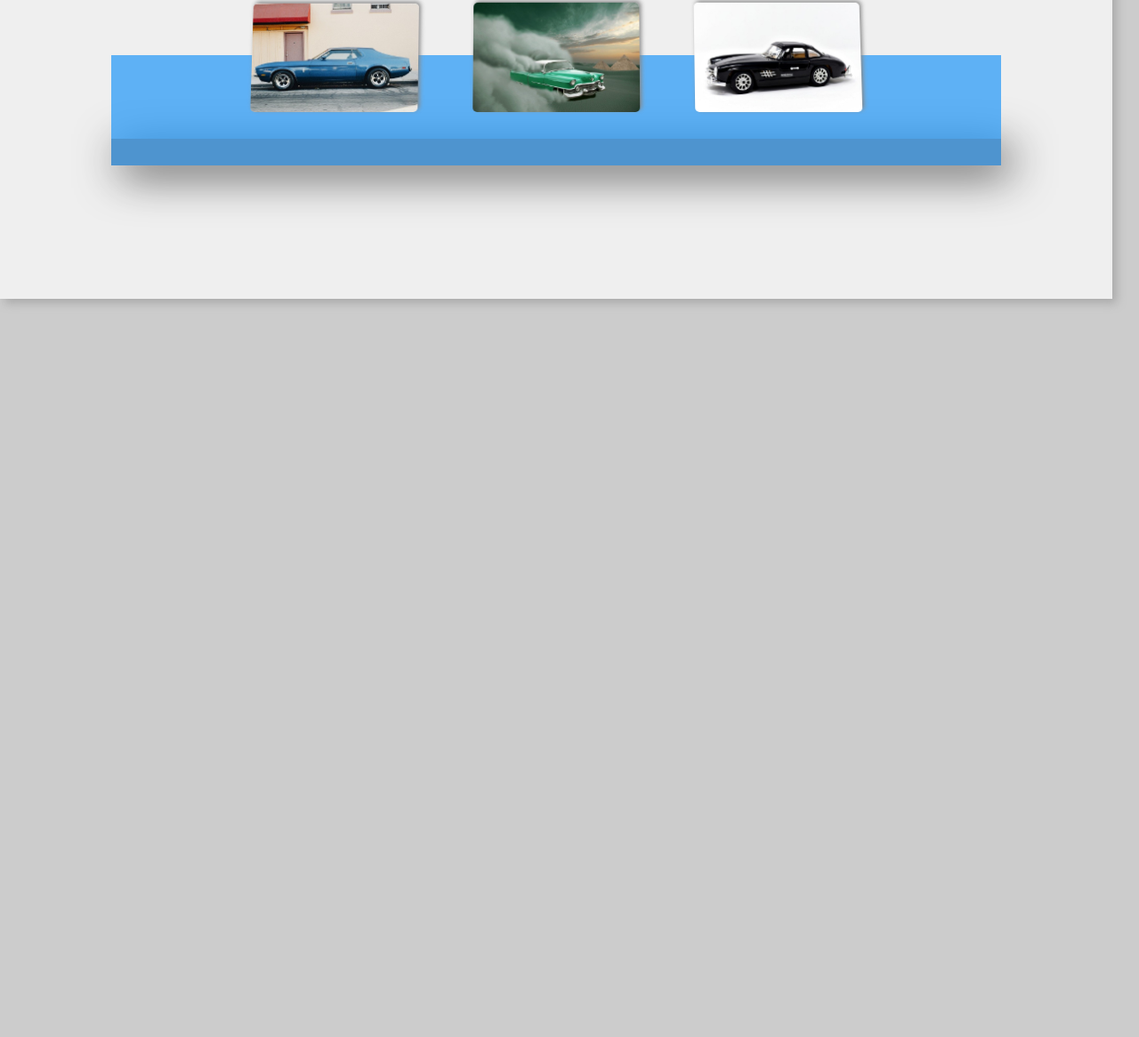
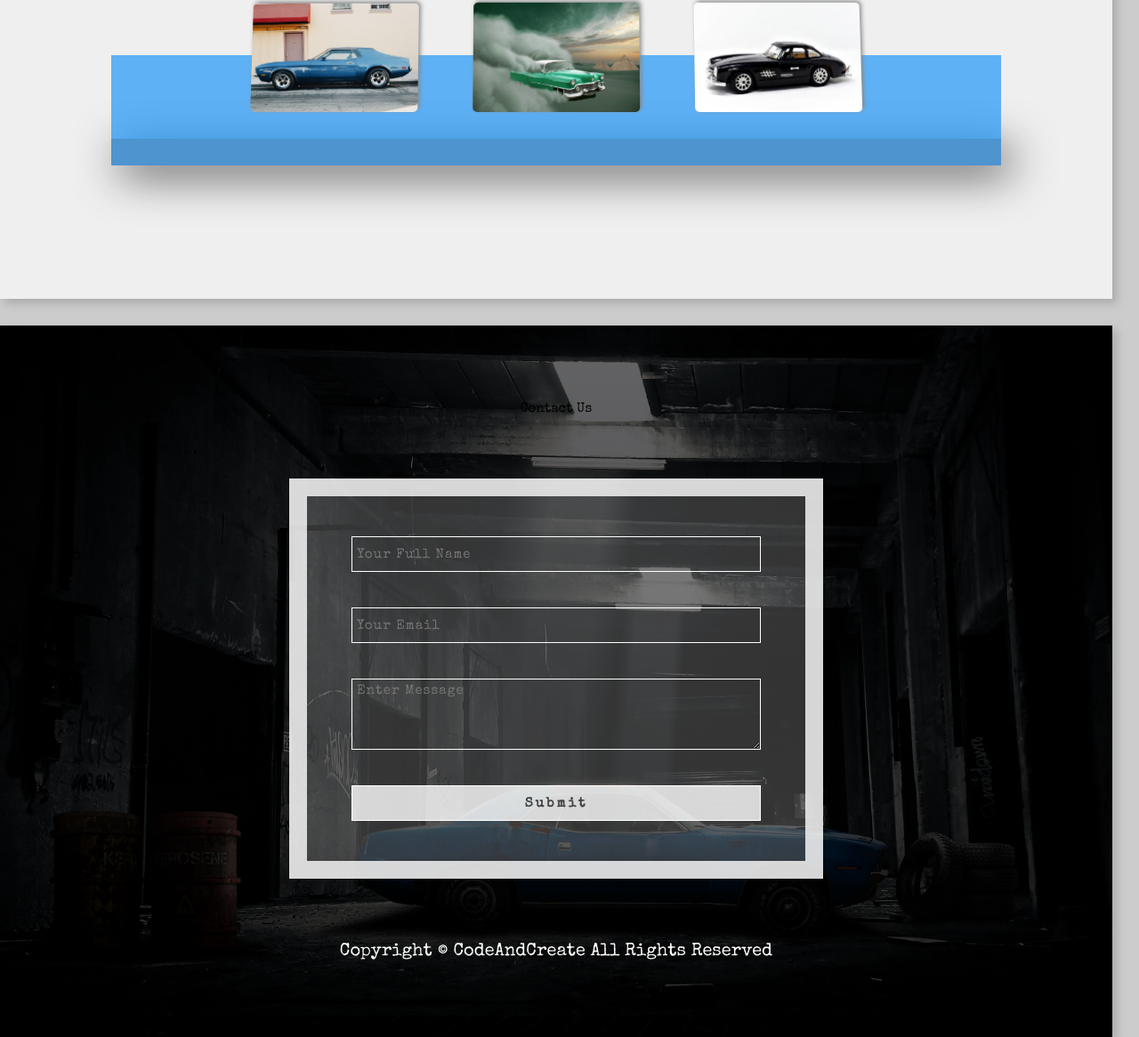
Before and after one commit to BrianLevin/Classic-Cars, a plain HTML site: page index.html in a window 1280 px wide. Shown: the part 2954-4120 px from the top of the page at 89% size. Before the commit the page ends 3320 px from the top, so only its background shows below. Drawn offline with nearby package versions, Linux system fonts and the light colour scheme; a web font is replaced by a local one.

Commit message:
create and customize contact section and footer

```diff
--- a/index.html
+++ b/index.html
@@ -104,7 +104,22 @@
         </section>
       </div>
       <!-- End of Section 4 -->
-
+           <!-- Section 5 -->
+    <div class="wrapper">
+        <section class="section-5 target" id="contact">
+          <h1 class="section-heading">Contact Us</h1>
+          <form class="contact-form">
+            <input type="text" class="form-input" placeholder="Your Full Name" />
+            <input type="email" class="form-input" placeholder="Your Email" />
+            <textarea class="form-input" placeholder="Enter Message"></textarea>
+            <input class="form-btn" type="submit" value="Submit" />
+          </form>
+          <p class="copyright">
+            Copyright &copy; CodeAndCreate All Rights Reserved
+          </p>
+        </section>
+      </div>
+      <!-- End of Section 5 -->
         <script src="script.js" async defer></script>
     </body>
 </html>
--- a/style.css
+++ b/style.css
@@ -282,3 +282,67 @@
     left: 70%;
   }
   /* End of Section 4 */
+
+
+/* Section 5 */
+.section-5 {
+    background: linear-gradient(rgba(0, 0, 0, 0.6), rgba(0, 0, 0, 0.8)),
+      url(images/bg-section5.jpg) center no-repeat;
+    background-size: cover;
+    display: flex;
+    flex-direction: column;
+    justify-content: space-around;
+    align-items: center;
+    margin-bottom: 0;
+  }
+
+  .contact-form {
+    width: 60rem;
+    height: 45rem;
+    background-color: rgba(255, 255, 255, 0.2);
+    border: 2rem solid rgba(255, 255, 255, 0.8);
+    display: flex;
+    flex-direction: column;
+    justify-content: center;
+    padding: 5rem;
+  }
+
+  .contact-form input,
+  .contact-form textarea {
+    width: 100%;
+    height: 4rem;
+    margin: 2rem 0;
+    background-color: transparent;
+    padding: 0.5rem;
+    border: 0.1rem solid #fff;
+    font-size: 1.5rem;
+    letter-spacing: 0.1rem;
+    color: #fff;
+    flex-shrink: 0;
+    transition: background-color 0.5s;
+  }
+
+  .contact-form textarea {
+    max-width: 100%;
+    min-height: 8rem;
+  }
+
+  .form-input:focus {
+    background-color: rgba(255, 255, 255, 0.5);
+  }
+
+  .contact-form .form-btn {
+    background-color: rgba(255, 255, 255, 0.8);
+    font-weight: 600;
+    letter-spacing: 0.3rem;
+    color: #444;
+    cursor: pointer;
+  }
+
+  .copyright {
+    font-size: 2rem;
+    font-weight: 300;
+    color: #fff;
+    text-align: center;
+  }
+  /* End of Section 5 */
```
